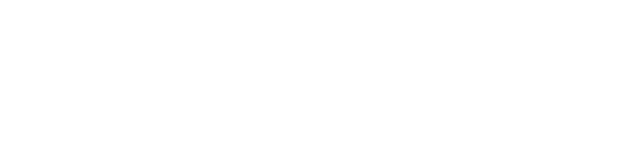
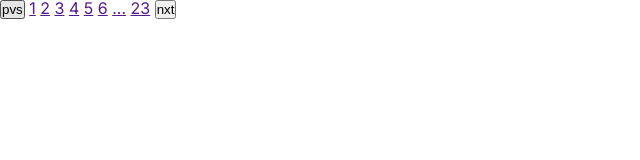
Before and after one commit to volkante/pagination-component, a plain HTML site: page index.html in a window 1280 px wide. Shown: the whole page, without its empty margins (0-640 px from the left). Drawn offline with Linux system fonts and the light colour scheme.

Commit message:
organize basic html and css

```diff
--- a/index.html
+++ b/index.html
@@ -4,7 +4,26 @@
     <meta charset="UTF-8" />
     <meta name="viewport" content="width=device-width, initial-scale=1.0" />
     <link rel="stylesheet" href="style.css" />
+    <link rel="preconnect" href="https://fonts.googleapis.com" />
+    <link rel="preconnect" href="https://fonts.gstatic.com" crossorigin />
+    <link
+      href="https://fonts.googleapis.com/css2?family=Inter:ital,opsz,wght@0,14..32,100..900;1,14..32,100..900&display=swap"
+      rel="stylesheet"
+    />
     <title>Pagination Component</title>
   </head>
-  <body></body>
+  <body>
+    <div class="pagination">
+      <button class="btn btn--previous">pvs</button>
+      <a href="">1</a>
+      <a href="">2</a>
+      <a href="">3</a>
+      <a href="">4</a>
+      <a href="">5</a>
+      <a href="">6</a>
+      <a href="">...</a>
+      <a href="">23</a>
+      <button class="btn btn--next">nxt</button>
+    </div>
+  </body>
 </html>
--- a/style.css
+++ b/style.css
@@ -0,0 +1,19 @@
+/* MAIN COLOR: #087f5b
+GRAY COLOR: #343a40 */
+
+* {
+  margin: 0;
+  padding: 0;
+  box-sizing: border-box;
+}
+
+body {
+  font-family: "Inter", sans-serif;
+  color: #343a40;
+  line-height: 1;
+}
+
+.pagination {
+  width: 300px;
+  color: aqua;
+}
```
